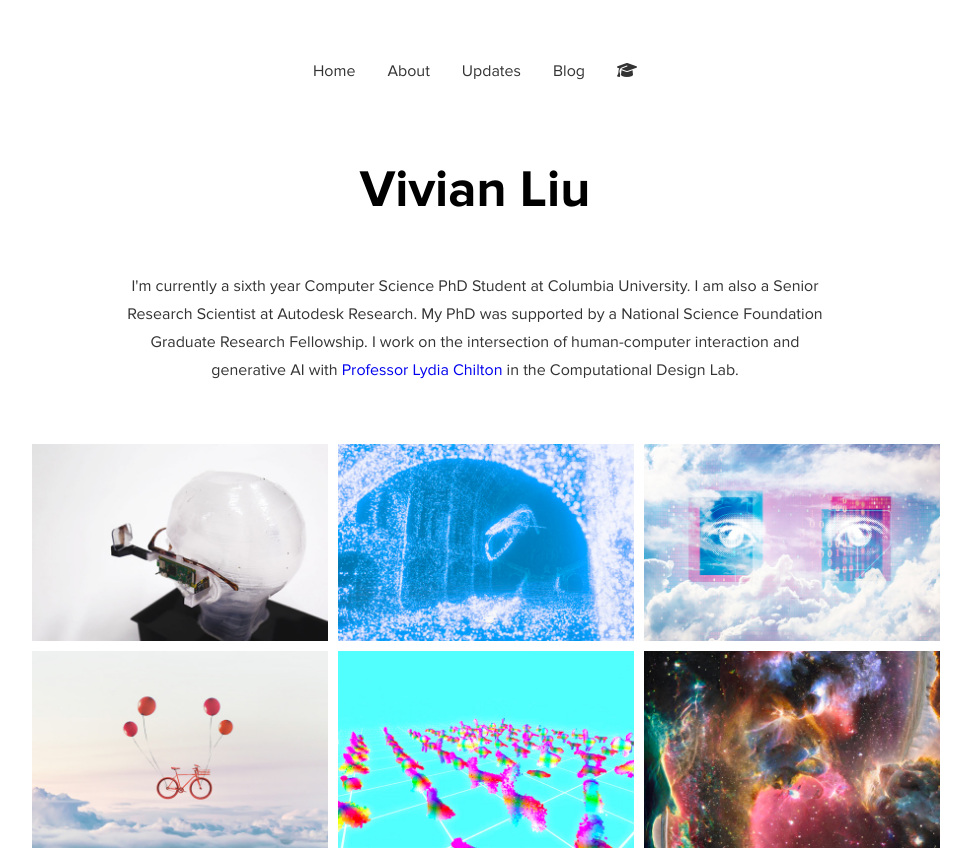
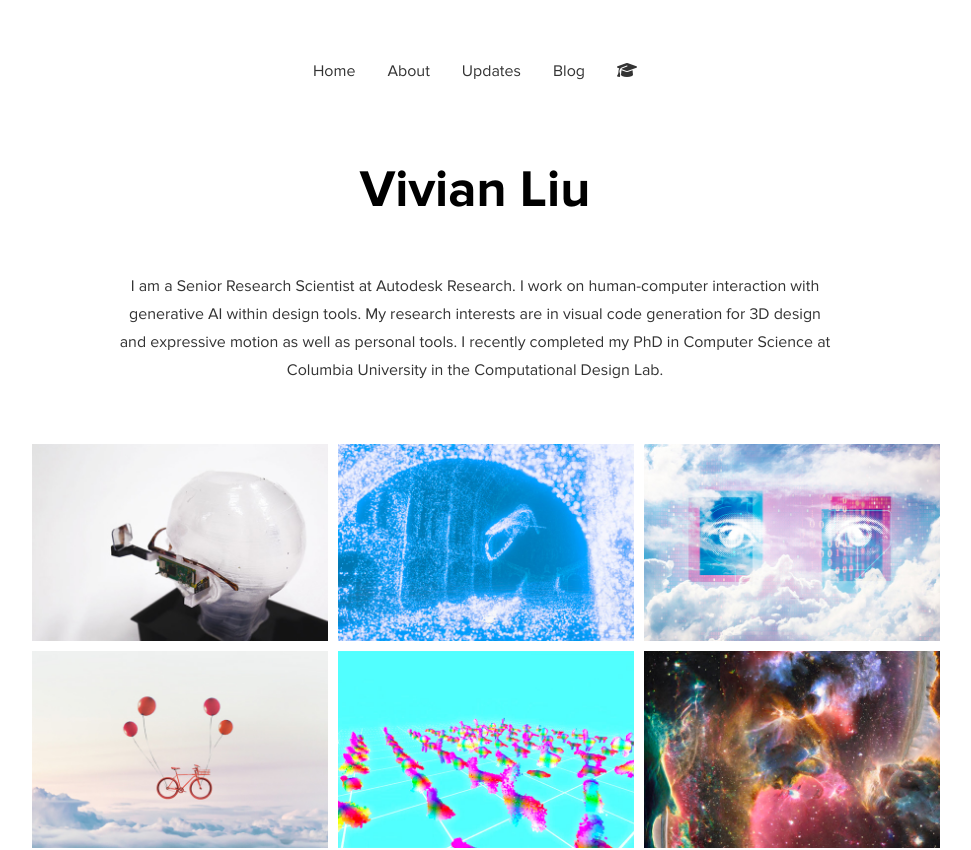
Before and after one commit to hellovivian/hellovivian.github.io, a React (Create React App) app: page / in a window 1280 px wide. Shown: the top 850 px of the page, without its empty margins (165-1136 px from the left). Built offline with nearby package versions, Linux system fonts and the light colour scheme; a web font is replaced by a local one.

Commit message:
updating since im graduating

```diff
--- a/public/index.html
+++ b/public/index.html
@@ -10,7 +10,7 @@
     <meta name="theme-color" content="#000000" />
     <meta
       name="description"
-      content="Vivian Liu's personal website"
+      content="Vivian Liu Website"
     />
     <link rel="apple-touch-icon" href="%PUBLIC_URL%/favicon.ico" />
 
--- a/src/AboutPage.js
+++ b/src/AboutPage.js
@@ -19,12 +19,14 @@ const AboutPage = () => {
         <div class="split-horizontal">
           <div class="vertical-flex">
 
-            <p class="about_text">I'm currently a sixth year Computer Science PhD Student at Columbia University and a Senior Research Scientist at Autodesk Research. My PhD was supported by a National Science Foundation Graduate Research Fellowship. I work on the intersection of human-computer interaction and generative AI with <a href="https://www.cs.columbia.edu/~chilton/#">Professor Lydia Chilton</a> in the Computational Design Lab. Previously, I worked at Google Deepmind, Adobe Research, and Autodesk Research.</p>
+            <p class="about_text">I am a Senior Research Scientist at Autodesk Research. My interests as a researcher are in visual code generation, generative user interfaces, and authoring 3D design and expressive motion. </p>
 
-            <p class="about_text">
+            <p>Previously I did my PhD at Columbia University in the Computational Design Lab with <a href="https://www.cs.columbia.edu/~chilton/#">Professor Lydia Chilton</a>, where I studied human-computer interaction with generative AI for design activity. Previously, I worked at Google Deepmind, Adobe Research, and Autodesk Research.</p>
+
+            {/* <p class="about_text">
               In my free time, I like to design, write, and dance in New York City. During the third year of my PhD, I danced on the Columbia Dance Team, performing half time at football and basketball games.
 
-            </p>
+            </p> */}
             <p class="about_text">
               I graduated from UC Berkeley with Distinction in Computer Science and Cognitive Science. I also earned a certificate in New Media. During my undergrad, I loved to <a href="/#/blog/made-in-berkeley">make things </a>  at the Jacobs Institute of Design.
 
--- a/src/components/AboutMe.js
+++ b/src/components/AboutMe.js
@@ -4,7 +4,9 @@ const AboutMe = () => {
   return (
     <div className="about-me">
       <h1>Vivian Liu</h1>
-      <p class="about-text">I'm currently a sixth year Computer Science PhD Student at Columbia University. I am also a Senior Research Scientist at Autodesk Research. My PhD was supported by a National Science Foundation Graduate Research Fellowship. I work on the intersection of human-computer interaction and generative AI with <a href="https://www.cs.columbia.edu/~chilton/#">Professor Lydia Chilton</a> in the Computational Design Lab.</p>
+      <p class="about-text">
+        I am a Senior Research Scientist at Autodesk Research. I work on human-computer interaction with generative AI within design tools. My research interests are in visual code generation for 3D design and expressive motion as well as personal tools.
+        I recently completed my PhD in Computer Science at Columbia University in the Computational Design Lab.</p>
     </div>
   );
 };
```
